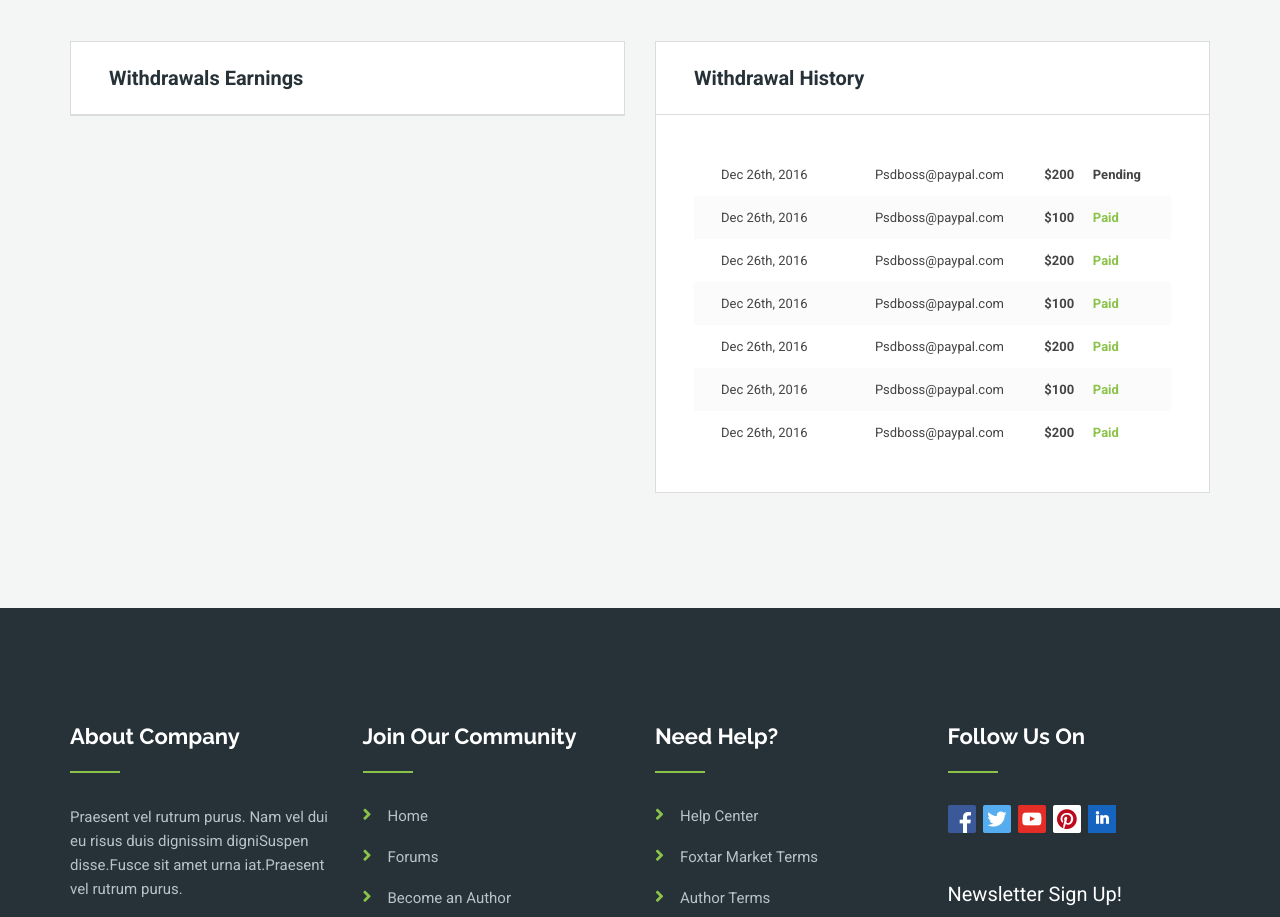
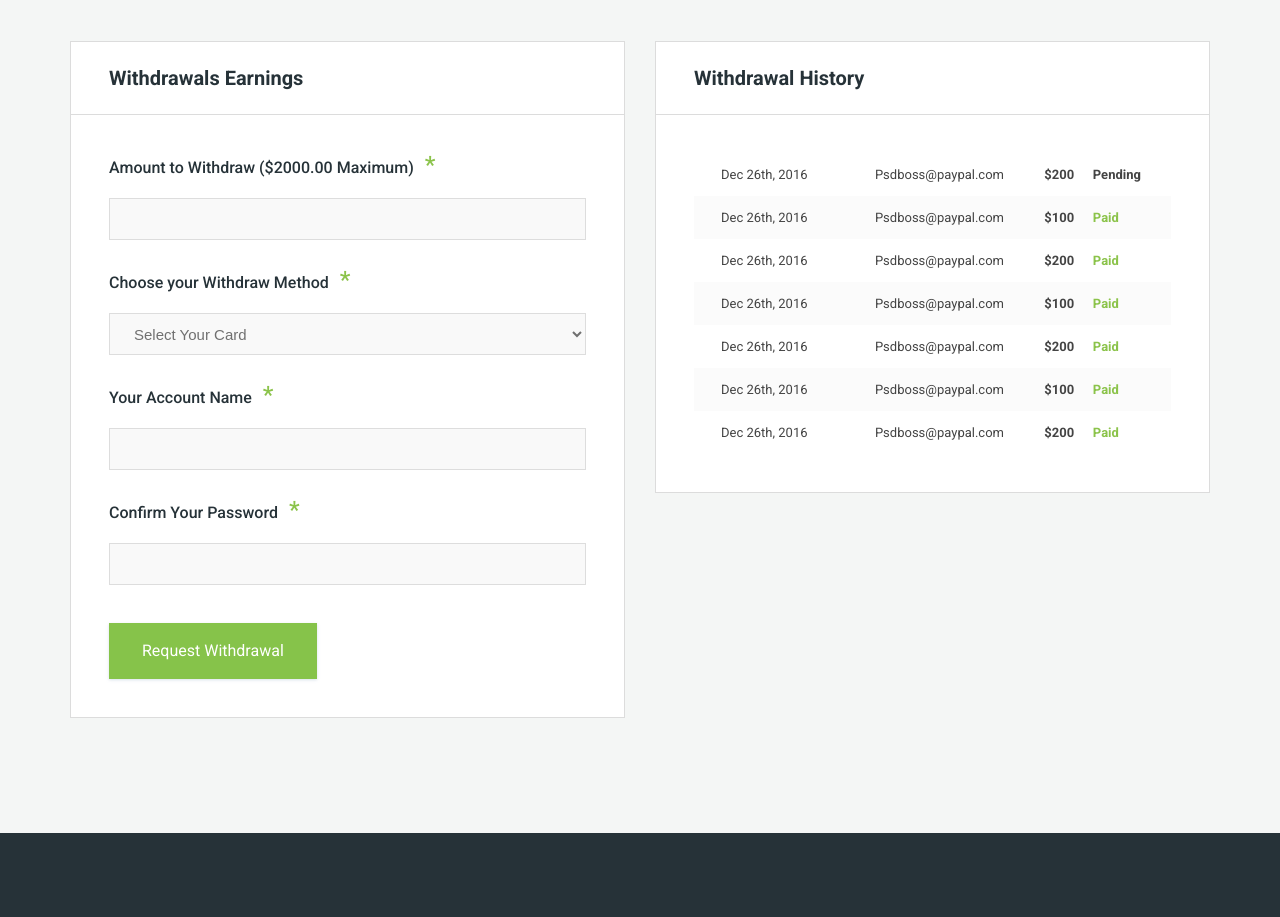
Before and after one commit to Kammirer/MarketPlace, a website: page app/withdrawals.html in a window 1280 px wide. Shown: the part 450-1367 px from the top of the page. Drawn offline with nearby package versions, Linux system fonts and the light colour scheme.

Commit message:
mp_19.01.19_17.59

```diff
--- a/app/css/withdrawals.css
+++ b/app/css/withdrawals.css
@@ -1,4 +1,4 @@
-.withdrawals-content{
+.withdrawals-earnings-content, .withdrawals-history-content{
     padding: 38px;
 }
 .withdrawals-table tbody tr td:nth-child(-n+2){
@@ -17,3 +17,36 @@
 .withdrawals-table tbody tr:nth-child(n+2) td:nth-child(4){
     color: #8bc34a;
 }
+.withdrawals-earnings-content .withdrawals-form label input, .withdrawals-earnings-content .withdrawals-form label select{
+    width: 100%;
+    height: 42px;
+    background-color: #f9f9f9;
+    color: #707070;
+    border: 1px solid #ddd;
+    font-size: 15px;
+    padding: 0 20px;
+    outline: none;
+    margin-top: 21px;
+}
+.withdrawals-earnings-content .withdrawals-form label{
+    font-size: 16px;
+    color: #263238;
+    font-weight: 500;
+}
+.withdrawals-earnings-content .withdrawals-form label + label{
+    margin-top: 28px;
+    display: block;
+}
+.withdrawals-earnings-content .withdrawals-form label span{
+    color: #8bc34a;
+    margin-left: 11px;
+    font-size: 24px;
+}
+.withdrawals-earnings-content a{
+    margin-top: 38px;
+}
+.withdrawals-earnings-content a:hover{
+    background-color: #fff;
+    color: #8bc34a;
+    border: 1px solid #8bc34a;
+}
--- a/app/withdrawals.html
+++ b/app/withdrawals.html
@@ -121,6 +121,27 @@
                             <div class="contact-title aside-title">
                                 <span>Withdrawals Earnings</span>
                             </div>
+                            <div class="withdrawals-earnings-content">
+                                <form action="" class="withdrawals-form">
+                                    <label for="Withdraw">Amount to Withdraw ($2000.00 Maximum)<span>*</span>
+                                        <input type="text" id="Withdraw">
+                                    </label>
+                                    <label for="WithMethod">Choose your Withdraw Method<span>*</span>
+                                        <select name="" id="WithMethod">
+                                            <option value="">Select Your Card</option>
+                                            <option value="">First</option>
+                                            <option value="">Second</option>
+                                        </select>
+                                    </label>
+                                    <label for="AccountName">Your Account Name<span>*</span>
+                                        <input type="text" id="AccountName">
+                                    </label>
+                                    <label for="WithPassword">Confirm Your Password<span>*</span>
+                                        <input type="password" id="WithPassword">
+                                    </label>
+                                </form>
+                                <a href="" class="btn btn-main-items bg-green">Request Withdrawal</a>
+                            </div>
                         </div>
                     </div>
                     <div class="col-lg-6">
@@ -128,7 +149,7 @@
                             <div class="contact-title aside-title">
                                 <span>Withdrawal History</span>
                             </div>
-                            <div class="withdrawals-content">
+                            <div class="withdrawals-history-content">
                                 <table class="table withdrawals-table">
                                     <tbody>
                                         <tr>
--- a/src/css/withdrawals.css
+++ b/src/css/withdrawals.css
@@ -1,4 +1,4 @@
-.withdrawals-content{
+.withdrawals-earnings-content, .withdrawals-history-content{
     padding: 38px;
 }
 .withdrawals-table tbody tr td:nth-child(-n+2){
@@ -17,3 +17,36 @@
 .withdrawals-table tbody tr:nth-child(n+2) td:nth-child(4){
     color: #8bc34a;
 }
+.withdrawals-earnings-content .withdrawals-form label input, .withdrawals-earnings-content .withdrawals-form label select{
+    width: 100%;
+    height: 42px;
+    background-color: #f9f9f9;
+    color: #707070;
+    border: 1px solid #ddd;
+    font-size: 15px;
+    padding: 0 20px;
+    outline: none;
+    margin-top: 21px;
+}
+.withdrawals-earnings-content .withdrawals-form label{
+    font-size: 16px;
+    color: #263238;
+    font-weight: 500;
+}
+.withdrawals-earnings-content .withdrawals-form label + label{
+    margin-top: 28px;
+    display: block;
+}
+.withdrawals-earnings-content .withdrawals-form label span{
+    color: #8bc34a;
+    margin-left: 11px;
+    font-size: 24px;
+}
+.withdrawals-earnings-content a{
+    margin-top: 38px;
+}
+.withdrawals-earnings-content a:hover{
+    background-color: #fff;
+    color: #8bc34a;
+    border: 1px solid #8bc34a;
+}
```
